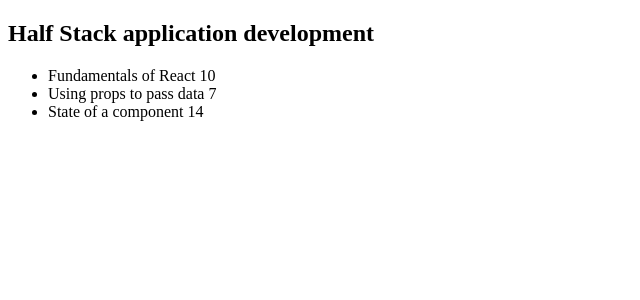
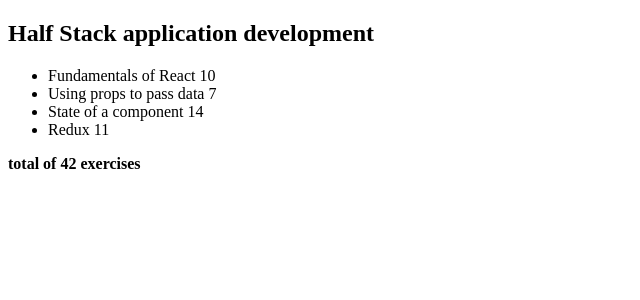
Before and after one commit to ignacioFernandezJeansalle/fullstackopen, a React app in the folder part2/courseinfo/: page / in a window 1280 px wide. Shown: the top 300 px of the page, without its empty margins (0-640 px from the left). Built offline with nearby package versions, Linux system fonts and the light colour scheme; the HTML template or start-up script is replaced by a standard one.

Commit message:
Create Total component (ex2.2)

```diff
--- a/part2/courseinfo/src/App.jsx
+++ b/part2/courseinfo/src/App.jsx
@@ -20,6 +20,11 @@
         exercises: 14,
         id: 3,
       },
+      {
+        name: "Redux",
+        exercises: 11,
+        id: 4,
+      },
     ],
   };
 
--- a/part2/courseinfo/src/components/Course.jsx
+++ b/part2/courseinfo/src/components/Course.jsx
@@ -1,13 +1,17 @@
 import Header from "./Header";
 import Content from "./Content";
+import Total from "./Total";
 
 function Course({ course }) {
   const { name, parts } = course;
+
+  const exercises = parts.map((part) => part.exercises);
 
   return (
     <article>
       <Header name={name} />
       <Content parts={parts} />
+      <Total exercises={exercises} />
     </article>
   );
 }
--- /dev/null
+++ b/part2/courseinfo/src/components/Total.jsx
@@ -0,0 +1,10 @@
+function Total({ exercises }) {
+  let total = 0;
+  for (let i = 0; i < exercises.length; i++) {
+    total += exercises[i];
+  }
+
+  return <strong>total of {total} exercises</strong>;
+}
+
+export default Total;
```
